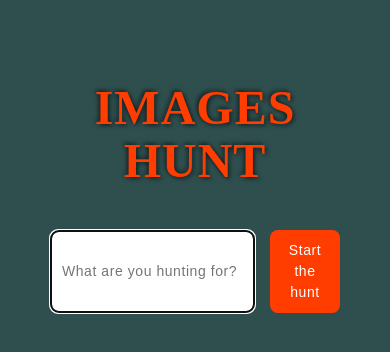
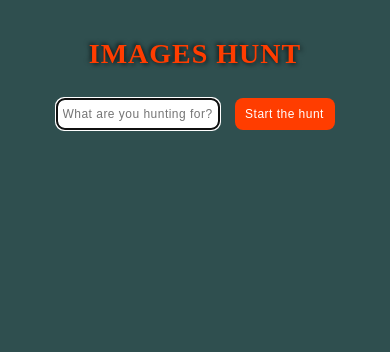
Before and after one commit to oksana-rybalka/-goit-react-hw-04, a React (Vite) app: page / in a window 390 px wide. Shown: the top 352 px of the page. Built offline with nearby package versions, Linux system fonts and the light colour scheme.

Commit message:
style title and form

```diff
--- a/src/App.css
+++ b/src/App.css
@@ -1,6 +1,6 @@
 #root {
   margin: 0 auto;
-  padding: 50px;
+  padding: 20px;
   text-align: center;
 }
 
--- a/src/App.module.css
+++ b/src/App.module.css
@@ -5,3 +5,13 @@
   letter-spacing: 1px;
   text-shadow: 2px 2px 4px rgba(0, 0, 0, 0.5), -2px -2px 4px rgba(0, 0, 0, 0.5);
 }
+@media screen and (max-width: 768px) {
+  .titleImageApp {
+    font-size: 38px;
+  }
+}
+@media screen and (max-width: 480px) {
+  .titleImageApp {
+    font-size: 28px;
+  }
+}
--- a/src/components/ImageGallery/ImageGallery.module.css
+++ b/src/components/ImageGallery/ImageGallery.module.css
@@ -3,7 +3,7 @@
   flex-wrap: wrap;
   gap: 24px;
   list-style: none;
-  padding: 34px 30px 50px;
+  padding: 34px 20px;
   justify-content: center;
 }
 .galleryItem {
--- a/src/components/SearchBar/SearchBar.module.css
+++ b/src/components/SearchBar/SearchBar.module.css
@@ -1,9 +1,9 @@
 .inputImg {
   width: 280px;
+  font-size: 18px;
   padding: 10px 15px;
   border: 2px solid darkslategrey;
   border-radius: 8px;
-  font-weight: 400;
   line-height: 150%;
   letter-spacing: 0.04em;
   color: darkslategrey;
@@ -25,7 +25,6 @@
   justify-content: center;
 }
 .submitBtn {
-  font-weight: 500;
   font-size: 18px;
   line-height: 150%;
   letter-spacing: 0.04em;
@@ -45,28 +44,24 @@
 @media screen and (max-width: 768px) {
   .inputImg {
     width: 240px;
-    padding: 8px 12px;
-    font-weight: 300;
-    font-size: 18px;
+    padding: 8px;
+    font-size: 16px;
   }
   .submitBtn {
-    font-weight: 400;
-    font-size: 18px;
-    padding: 12px;
+    font-size: 16px;
+    padding: 8px;
     width: 150px;
   }
 }
 @media screen and (max-width: 480px) {
   .inputImg {
-    width: 200px;
-    padding: 5px 10px;
-    font-weight: 300;
-    font-size: 14px;
+    width: 150px;
+    padding: 5px;
+    font-size: 12px;
   }
   .submitBtn {
-    font-weight: 400;
-    font-size: 14px;
-    padding: 10px;
-    width: 130px;
+    font-size: 12px;
+    padding: 5px;
+    width: 100px;
   }
 }
--- a/src/index.css
+++ b/src/index.css
@@ -13,14 +13,14 @@
   -moz-osx-font-smoothing: grayscale;
 }
 
-a {
+/* a {
   font-weight: 500;
   color: #646cff;
   text-decoration: inherit;
-}
-a:hover {
+} */
+/* a:hover {
   color: #535bf2;
-}
+} */
 
 body {
   margin: 0;
```
